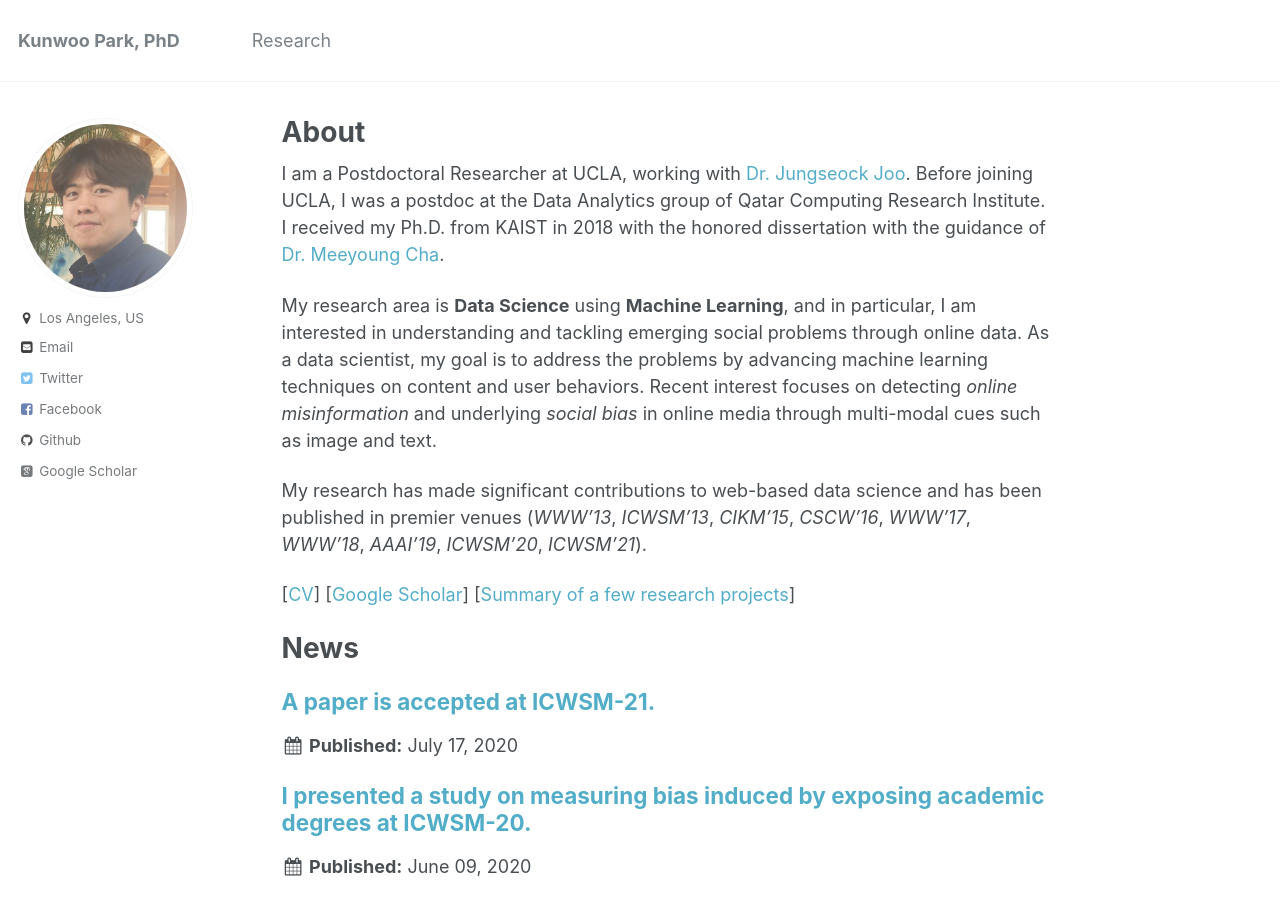
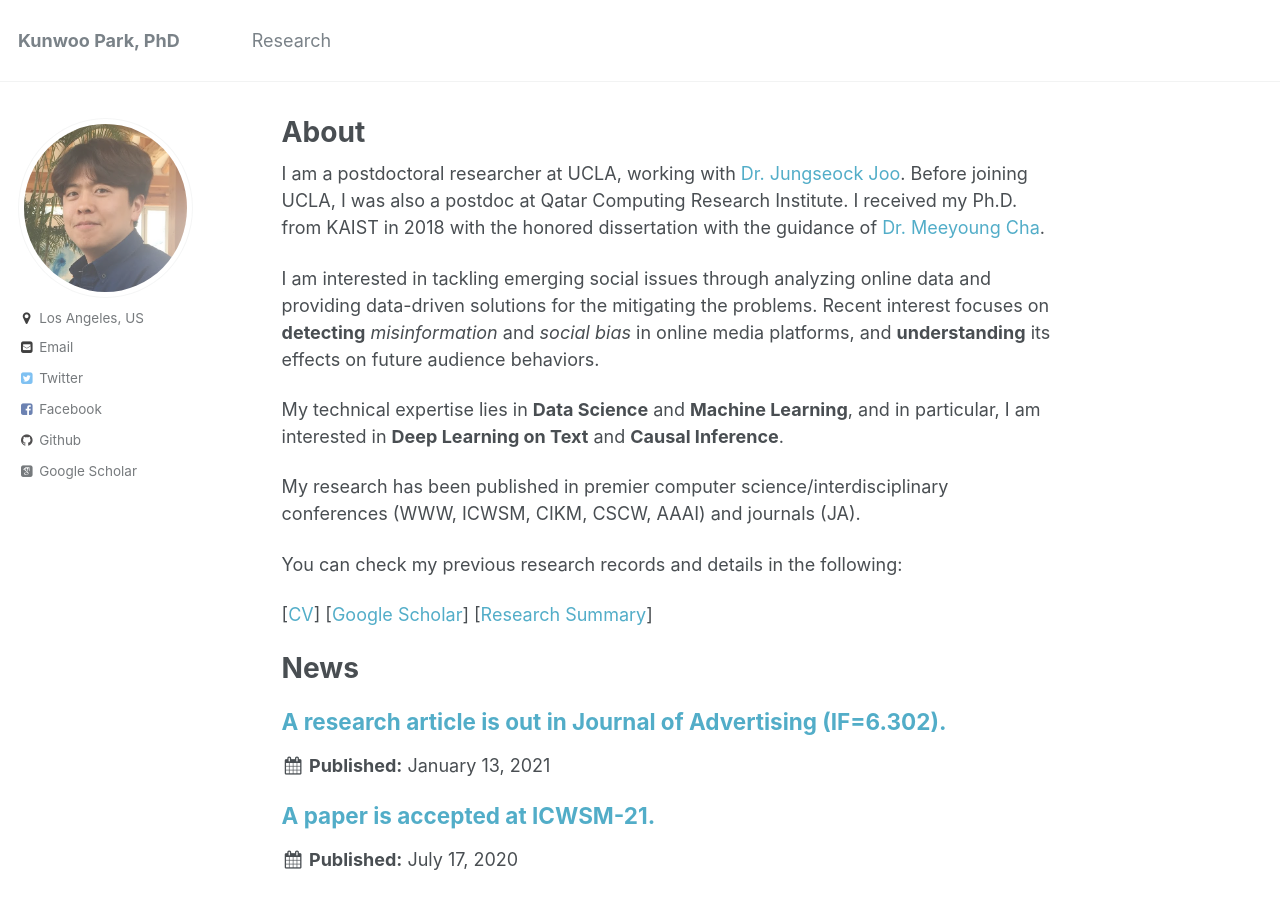
Before and after one commit to bywords/bywords.github.io, a Jekyll site: the page built from _pages/about.md, in a window 1280 px wide and 900 px high. Built offline with Jekyll 4.4.1, drawn with Linux system fonts in a browser that asks for light colours; some web fonts are replaced.

Commit message:
updated site

```diff
--- /dev/null
+++ b/_news/20210113.md
@@ -0,0 +1,12 @@
+---
+title: "A research article is out in Journal of Advertising (IF=6.302)."
+collection: news
+date: 2021-01-13
+---
+
+Our paper titled "Automatically Detecting Image–Text Mismatch on Instagram with Deep Learning" is published at Journal of Advertising, which is ranked at the top rank in Communication (IF=6.302).
+To address the usage of brand-relevant hashtags for promoting brand-irrelevant content, we propose to use deep learning for the detection of such brand-incongruent content from three cues: image, text, and metadata.
+We also discuss the advantages of machine-learning methods as a novel research tool for advertising research.
+
+This study was done with the interdisciplinary team of communication/advertising scholars and computers scientists.
+You can check the open-access article at [[link]](https://www.tandfonline.com/doi/full/10.1080/00913367.2020.1843091)!
--- a/_pages/about.md
+++ b/_pages/about.md
@@ -8,15 +8,20 @@ redirect_from:
   - /about.html
 ---
 
-I am a Postdoctoral Researcher at UCLA, working with [Dr. Jungseock Joo](http://jsjoo.com). Before joining UCLA, I was a postdoc at the Data Analytics group of Qatar Computing Research Institute. I received my Ph.D. from KAIST in 2018 with the honored dissertation with the guidance of [Dr. Meeyoung Cha](https://ds.ibs.re.kr/index.php/ci/).
+I am a postdoctoral researcher at UCLA, working with [Dr. Jungseock Joo](http://jsjoo.com).
+Before joining UCLA, I was also a postdoc at Qatar Computing Research Institute. I received my Ph.D. from KAIST in 2018 with the honored dissertation with the guidance of [Dr. Meeyoung Cha](https://ds.ibs.re.kr/index.php/ci/).
 
-My research area is **Data Science** using **Machine Learning**, and in particular, I am interested in understanding and tackling emerging social problems through online data. As a data scientist, my goal is to address the problems by advancing machine learning techniques on content and user behaviors. Recent interest focuses on detecting *online misinformation* and underlying *social bias* in online media through multi-modal cues such as image and text.
+I am interested in tackling emerging social issues through analyzing online data and providing data-driven solutions for the mitigating the problems. Recent interest focuses on **detecting** *misinformation* and *social bias* in online media platforms, and **understanding** its effects on future audience behaviors.
 
-My research has made significant contributions to web-based data science and has been published in premier venues (*WWW'13*, *ICWSM'13*, *CIKM'15*, *CSCW'16*, *WWW'17*, *WWW'18*, *AAAI'19*, *ICWSM'20*, *ICWSM'21*).
+My technical expertise lies in **Data Science** and **Machine Learning**, and in particular, I am interested in **Deep Learning on Text** and **Causal Inference**.
+
+My research has been published in premier computer science/interdisciplinary conferences (WWW, ICWSM, CIKM, CSCW, AAAI) and journals (JA).
+
+You can check my previous research records and details in the following:
 
 [[CV](/files/Kunwoo_CV.pdf)]
 [[Google Scholar](https://scholar.google.com/citations?user=xiZ1ImoAAAAJ)]
-[[Summary of a few research projects](https://bywords.github.io/research/)]
+[[Research Summary](https://bywords.github.io/research/)]
 
 
 
```
